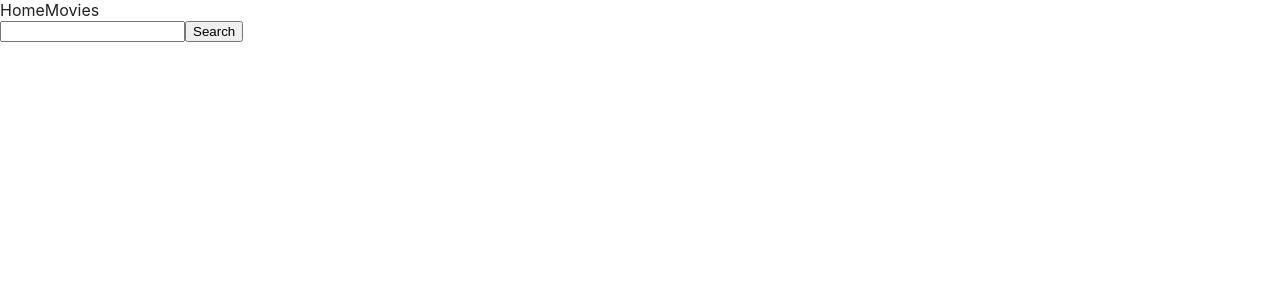
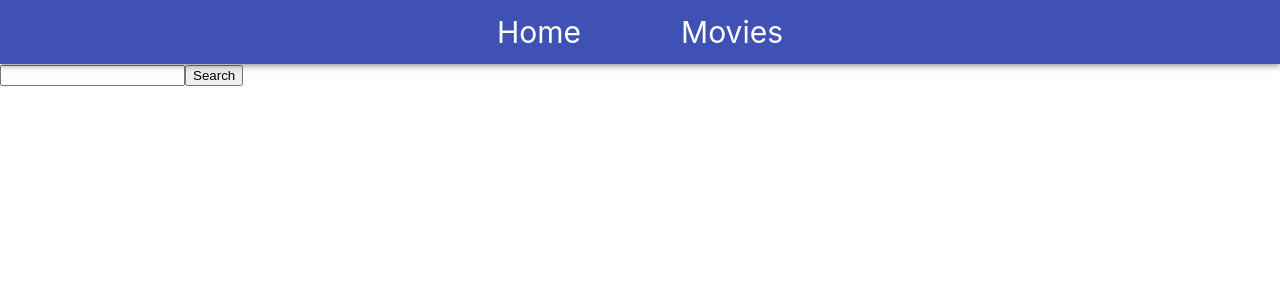
Before and after one commit to SirotovAlexander/goit-react-hw-05-movies, a React (Create React App) app: page /goit-react-hw-05-movies/movies in a window 1280 px wide. Shown: the top 300 px of the page. Built offline with nearby package versions, Linux system fonts and the light colour scheme.

Commit message:
done styles
done styles

```diff
--- a/src/components/Header/Header.jsx
+++ b/src/components/Header/Header.jsx
@@ -1,11 +1,16 @@
 import { NavLink } from 'react-router-dom';
+import css from './Header.module.css';
 
 const Header = () => {
   return (
-    <header>
-      <nav>
-        <NavLink to="/">Home</NavLink>
-        <NavLink to="/movies">Movies</NavLink>
+    <header className={css.header__wrapper}>
+      <nav className={css.header__navigation}>
+        <NavLink className={css.header__navlink} to="/">
+          Home
+        </NavLink>
+        <NavLink className={css.header__navlink} to="/movies">
+          Movies
+        </NavLink>
       </nav>
     </header>
   );
--- /dev/null
+++ b/src/components/Header/Header.module.css
@@ -0,0 +1,35 @@
+.header__wrapper {
+  top: 0;
+  left: 0;
+  position: sticky;
+  z-index: 1100;
+  display: flex;
+  justify-content: center;
+  align-items: center;
+  min-height: 64px;
+  padding-right: 24px;
+  padding-left: 24px;
+  padding-top: 12px;
+  padding-bottom: 12px;
+  color: #fff;
+  background-color: #3f51b5;
+  box-shadow: 0px 2px 4px -1px rgba(0, 0, 0, 0.2),
+    0px 4px 5px 0px rgba(0, 0, 0, 0.14), 0px 1px 10px 0px rgba(0, 0, 0, 0.12);
+}
+
+.header__navigation {
+  display: flex;
+  justify-content: baseline;
+  gap: 100px;
+  align-items: baseline;
+}
+
+.header__navlink {
+  color: white;
+  font-size: 30px;
+  text-align: center;
+}
+
+.header__navlink:hover {
+  color: aqua;
+}
--- a/src/components/Trends/TrendList.module.css
+++ b/src/components/Trends/TrendList.module.css
@@ -1,7 +1,8 @@
 .trend__list {
   display: flex;
   flex-wrap: wrap;
-  justify-content: space-between;
+
+  justify-content: center;
   align-items: baseline;
   gap: 30px;
 }
@@ -16,6 +17,11 @@
   flex-direction: column;
   justify-content: center;
   align-items: center;
+  transition: transform 500ms;
+}
+
+.trend__item:hover {
+  transform: scale(1.1);
 }
 
 .trend__poster {
--- a/src/pages/HomePage.module.css
+++ b/src/pages/HomePage.module.css
@@ -1,3 +1,7 @@
 .home__section {
+  max-width: 2000px;
+  width: 100%;
+  height: 100%;
+  margin: 0 auto;
   padding: 20px;
 }
```
